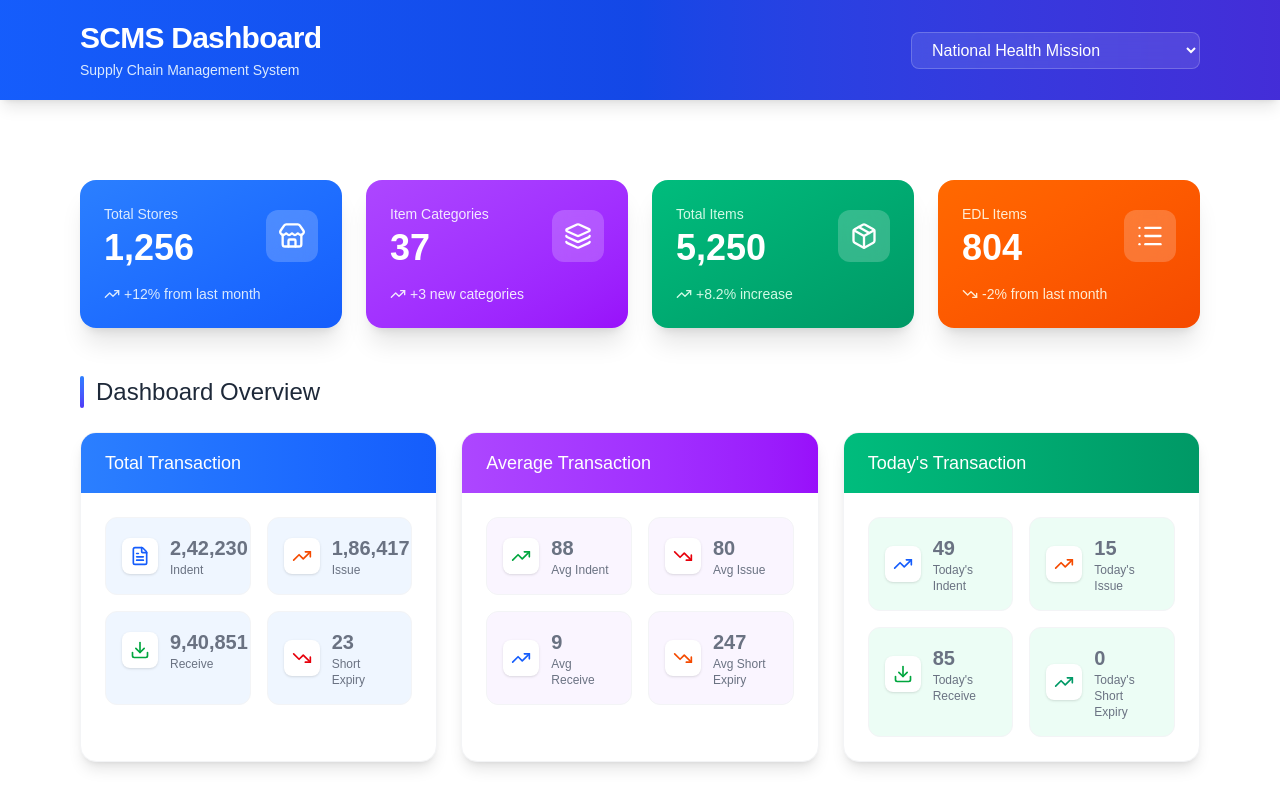
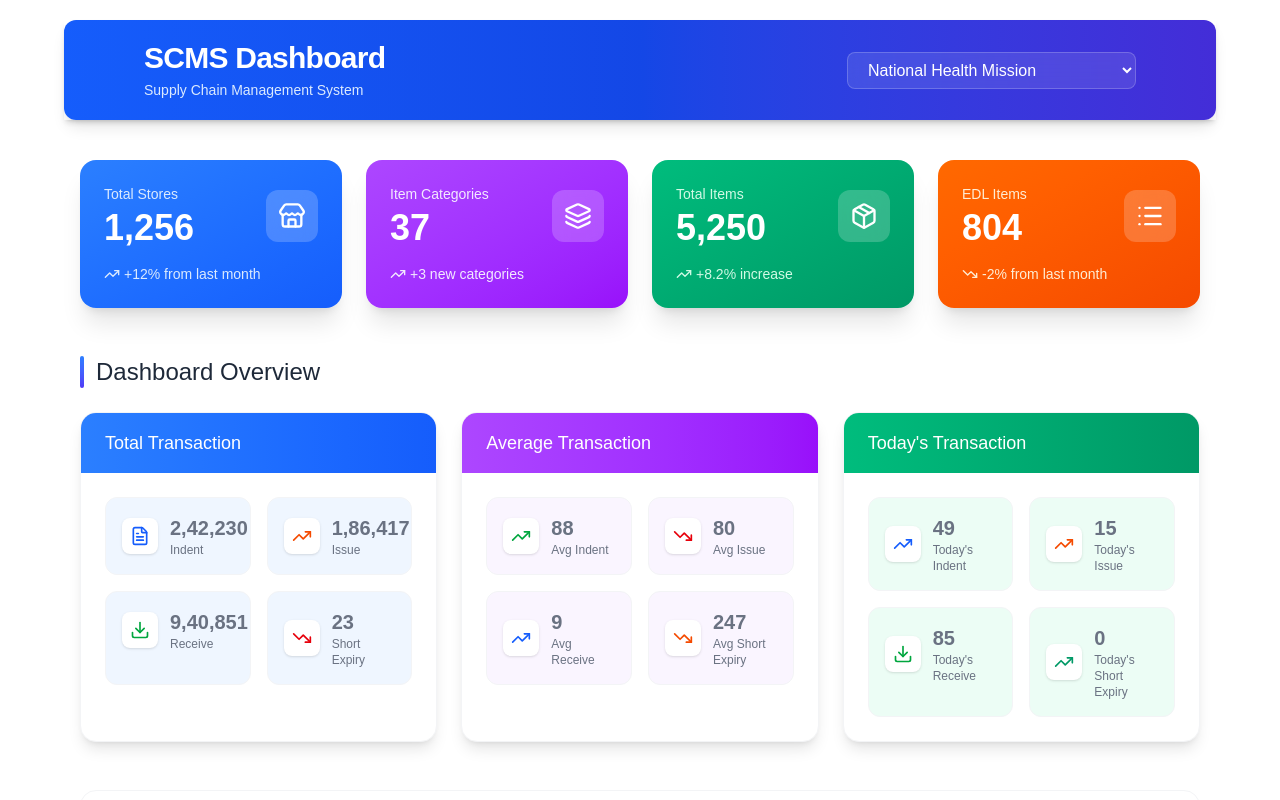
Before and after one commit to SubhamD1999/scms-demo, a Next.js app: page / in a window 1280 px wide. Shown: the top 800 px of the page. Built offline with nearby package versions, Linux system fonts and the light colour scheme.

Commit message:
feat: implement scroll-based header visibility in Dashboard

```diff
--- a/app/(dashboard)/page.tsx
+++ b/app/(dashboard)/page.tsx
@@ -1,5 +1,5 @@
 "use client";
-
+import { useState, useEffect } from 'react';
 import type { Column } from '../ui/DataTable';
 import { Download, FileText, Printer, TrendingUp, TrendingDown, Package, Store, Layers, List } from 'lucide-react';
 import StatCard from '../ui/StatCard';
@@ -30,6 +30,28 @@ type TransactionRow = {
 };
 
 export default function DashboardPage() {
+
+ const [isVisible, setIsVisible] = useState(true);
+  const [lastScrollY, setLastScrollY] = useState(0);
+
+  useEffect(() => {
+    const handleScroll = () => {
+      const currentScrollY = window.scrollY;
+
+      if (currentScrollY > lastScrollY && currentScrollY > 50) {
+        setIsVisible(false);
+      } else {
+        setIsVisible(true);
+      }
+
+      setLastScrollY(currentScrollY);
+    };
+
+    window.addEventListener('scroll', handleScroll, { passive: true });
+
+    return () => window.removeEventListener('scroll', handleScroll);
+  }, [lastScrollY]);
+
 const districtColumns: Column<DistrictRow>[] = [
   {
     header: 'SL NO',
@@ -139,7 +161,14 @@ const transactionColumns: Column<TransactionRow>[] = [
 
   return (
     <div className="min-h-screen bg-gradient-to-br from-white via-white to-white">
-      <header className="bg-gradient-to-r from-blue-600 via-blue-700 to-indigo-700 text-white shadow-lg px-14">
+       <header
+        className={`
+          w-[90%] flex justify-center items-center fixed top-5 left-1/2 transform -translate-x-1/2 z-50 shadow-md
+          transition-all duration-300 ease-in-out
+          ${isVisible ? 'translate-y-0 opacity-100' : '-translate-y-[150%] opacity-0'}
+        `}
+      >
+        <section className="bg-gradient-to-r rounded-xl from-blue-600 via-blue-700 to-indigo-700 text-white w-full shadow-lg px-14" >
           <div className="px-6 py-5">
             <div className="flex justify-between items-center">
               <div>
@@ -153,9 +182,10 @@ const transactionColumns: Column<TransactionRow>[] = [
               </select>
             </div>
           </div>
+        </section>
       </header>
 
-      <main className="p-20 space-y-6 max-w-8xl mx-auto">
+        <main className="p-20 space-y-6 max-w-8xl mx-auto mt-20">
         <section className="grid grid-cols-1 md:grid-cols-2 lg:grid-cols-4 gap-6">
           <div className="relative overflow-hidden rounded-2xl bg-gradient-to-br from-blue-500 to-blue-600 p-6 text-white shadow-xl hover:shadow-2xl transition-all duration-300 hover:-translate-y-1">
             <div className="flex items-center justify-between">
```
Lines whose indentation alone changed are shown as unchanged.
